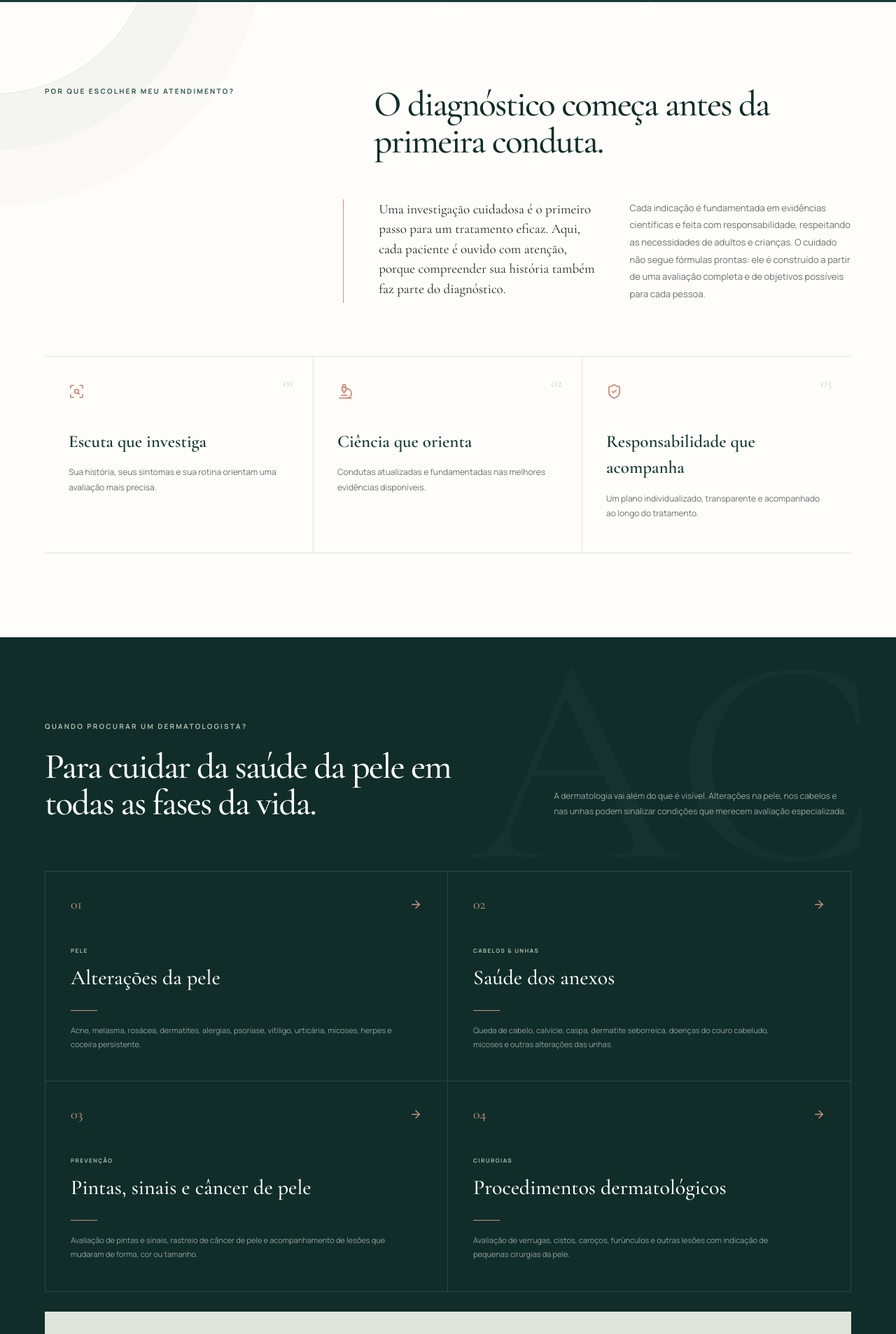
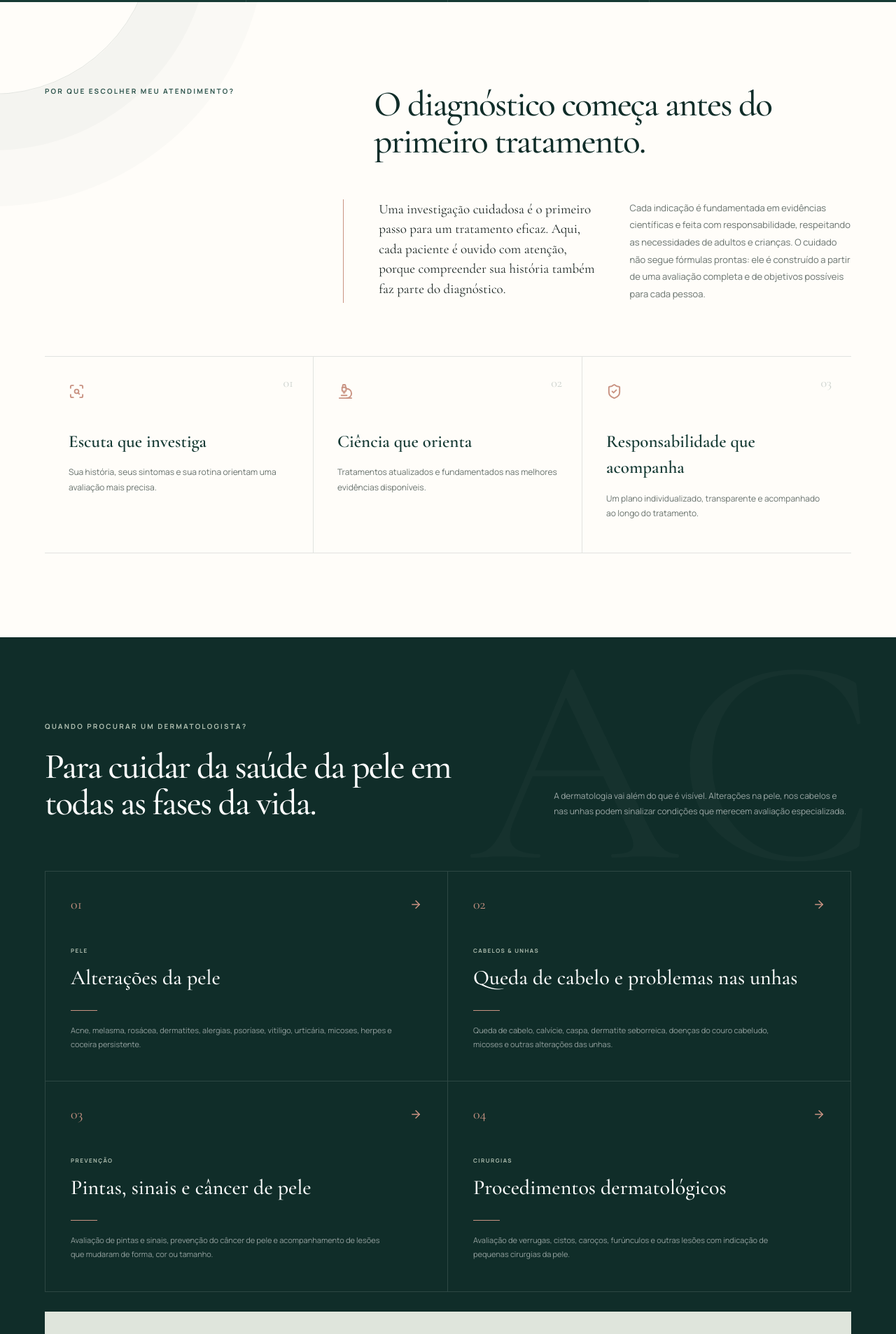
Before and after one commit to jonathasborges1/lumasites, a Next.js app: page /proposta-comercial/draangeladermato in a window 1280 px wide. Shown: the part 1080-2987 px from the top of the page at 70% size. Built offline with nearby package versions, Linux system fonts and the light colour scheme.

Commit message:
fix(draangeladermato): improve text clarity and correct terminology

```diff
--- a/app/proposta-comercial/draangeladermato/page.tsx
+++ b/app/proposta-comercial/draangeladermato/page.tsx
@@ -74,14 +74,14 @@ const careGroups = [
   {
     number: "02",
     eyebrow: "Cabelos & unhas",
-    title: "Saúde dos anexos",
+    title: "Queda de cabelo e problemas nas unhas",
     text: "Queda de cabelo, calvície, caspa, dermatite seborreica, doenças do couro cabeludo, micoses e outras alterações das unhas.",
   },
   {
     number: "03",
     eyebrow: "Prevenção",
     title: "Pintas, sinais e câncer de pele",
-    text: "Avaliação de pintas e sinais, rastreio de câncer de pele e acompanhamento de lesões que mudaram de forma, cor ou tamanho.",
+    text: "Avaliação de pintas e sinais, prevenção do câncer de pele e acompanhamento de lesões que mudaram de forma, cor ou tamanho.",
   },
   {
     number: "04",
@@ -341,7 +341,7 @@ export default function DraAngelaPage() {
       <section className={styles.approach} id="atendimento">
         <div className={styles.sectionIntro}>
           <p className={styles.eyebrowDark}>Por que escolher meu atendimento?</p>
-          <h2>O diagnóstico começa antes da primeira conduta.</h2>
+          <h2>O diagnóstico começa antes do primeiro tratamento.</h2>
         </div>
 
         <div className={styles.approachContent}>
@@ -369,7 +369,7 @@ export default function DraAngelaPage() {
             <span>02</span>
             <Microscope size={23} />
             <h3>Ciência que orienta</h3>
-            <p>Condutas atualizadas e fundamentadas nas melhores evidências disponíveis.</p>
+            <p>Tratamentos atualizados e fundamentados nas melhores evidências disponíveis.</p>
           </article>
           <article>
             <span>03</span>
```
